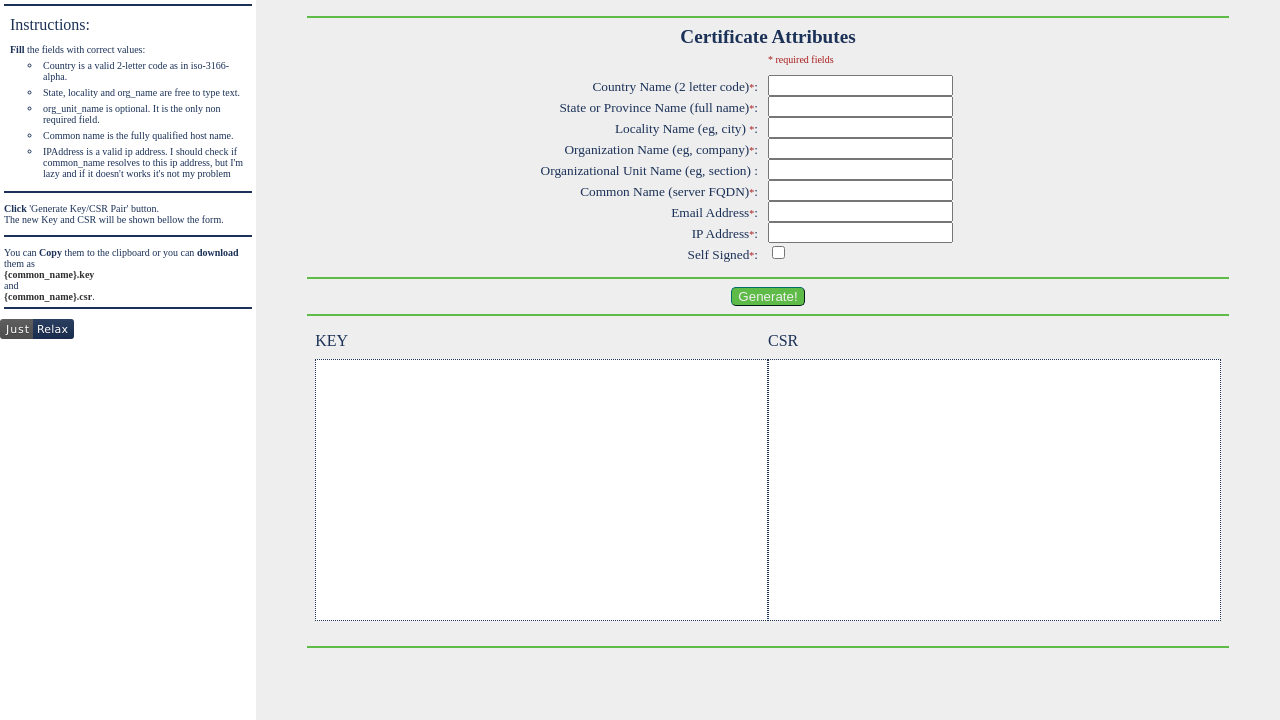
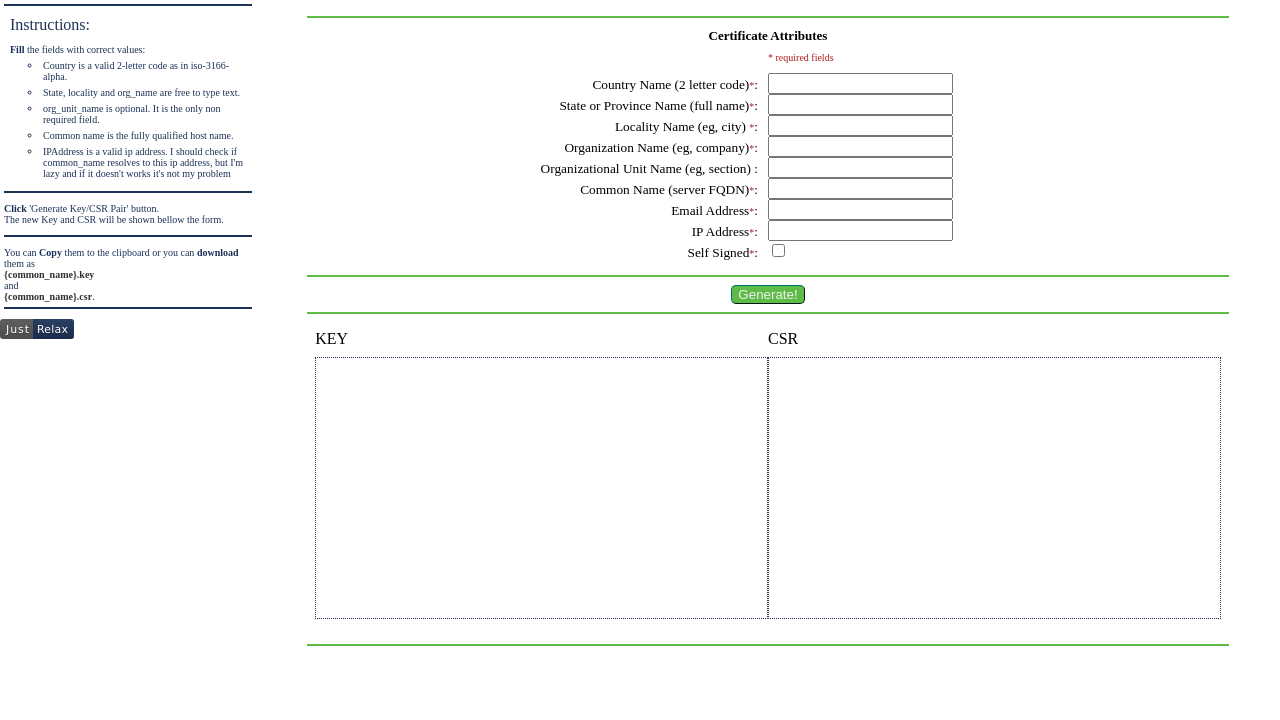
Before and after one commit to dudacgf/genkeycsr, a Flask app: template gen_keycsr/templates/index.html in a window 1280 px wide. Shown: the part 80-800 px from the top of the page. Run offline with Flask 2, Linux system fonts and the light colour scheme; the template is opened without the code that fills it: values that come from a table or form of the project are taken from there, others are empty.

Commit message:
minnor changes in presentation (form title inside h2)

```diff
--- a/gen_keycsr/templates/index.html
+++ b/gen_keycsr/templates/index.html
@@ -10,15 +10,15 @@
   </div>
   {% include "instructions.html" %}
 </section>
-<section class="content icatu-azul-01 bg-light">
+<section class="content">
   <p />
   <div>
     <hr>
     <form method="POST" action="/">
-      <section class="content-row form-title tw-bold" style="text-align: center">Certificate Attributes</section>
+      <section class="content-row form-title" style="text-align: center"><h2>Certificate Attributes</h2></section>
       <section id="theForm" class="content-form">
         {{ form.csrf_token }}
-        <div></div><div class="warning small">* required fields</div>
+        <div class="p-none"></div><div class="warning small p-none">* required fields</div>
         <div class="ta-right normal">{{ form.country.label }}<span class="warning small">*</span>:</div>
         <div>{{ form.country }}</div>
         <div class="ta-right normal">{{ form.state.label }}<span class="warning small">*</span>:</div>
```
